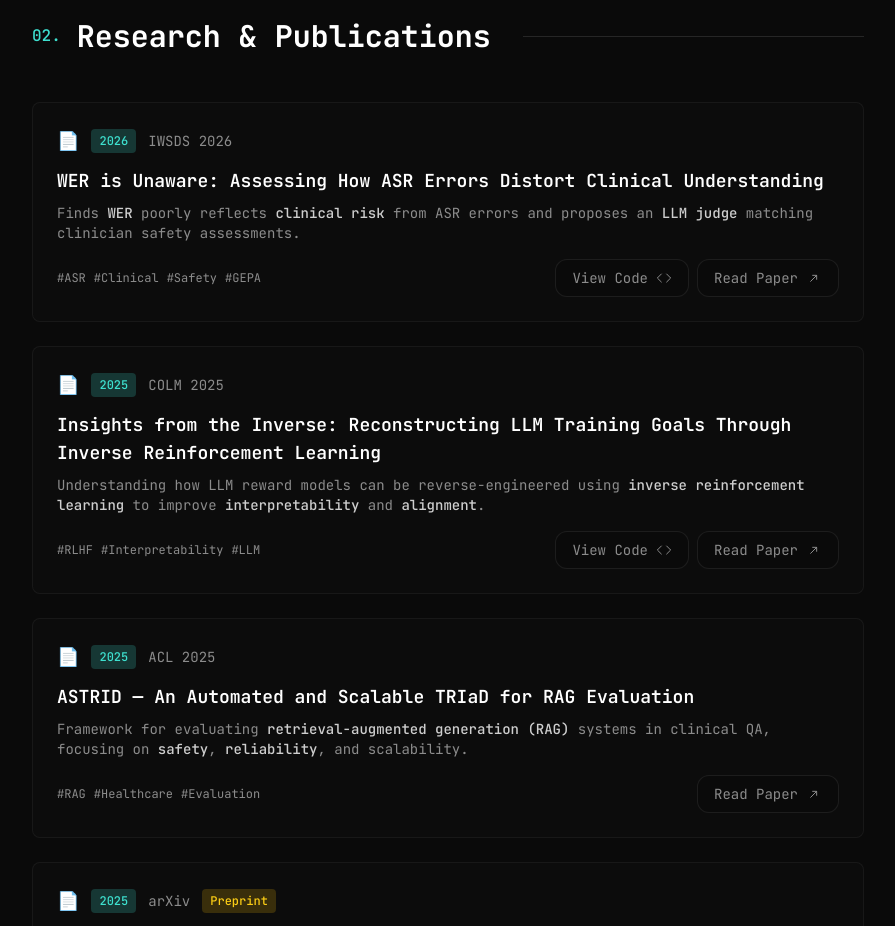
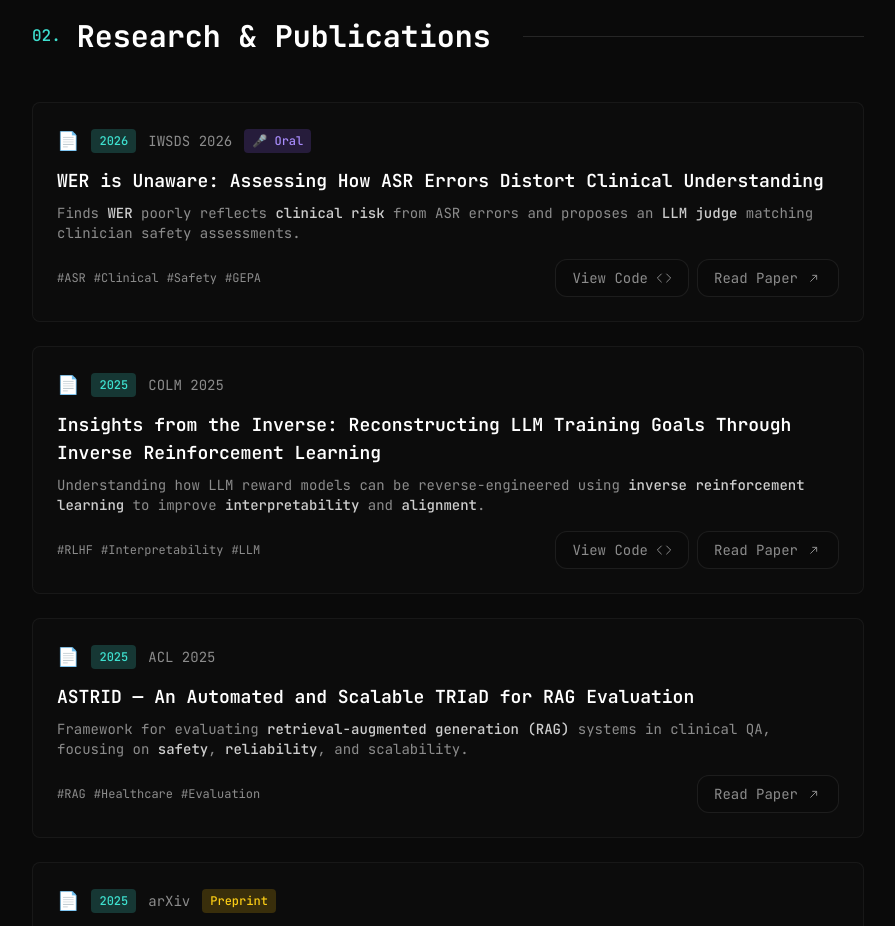
Before and after one commit to JaredJoss/jaredjoss.github.io, a React (Vite) app: page / in a window 1280 px wide. Shown: the part 1400-2326 px from the top of the page, without its empty margins (192-1087 px from the left). Built offline with nearby package versions, Linux system fonts and the light colour scheme; no server answers; the HTML template or start-up script is replaced by a standard one.

Commit message:
Add oral presentation badge to publications
Co-Authored-By: Jared Joselowitz <jaredjoss123@gmail.com>

```diff
--- a/src/pages/Index.tsx
+++ b/src/pages/Index.tsx
@@ -26,6 +26,7 @@ type Publication = {
   tags: string[];
   link: string;
   status: string;
+  presentation?: "Oral" | "Poster";
   codeLink?: string;
 };
 
@@ -43,6 +44,7 @@ const PUBLICATIONS: Publication[] = [
     tags: ["#ASR", "#Clinical", "#Safety", "#GEPA"],
     link: "https://arxiv.org/abs/2511.16544",
     status: "Published",
+    presentation: "Oral",
     codeLink: "https://github.com/Ufonia/wer-is-unaware",
   },
   {
@@ -366,6 +368,11 @@ const Index = () => {
                     Preprint
                   </span>
                 )}
+                {pub.presentation && (
+                  <span className="bg-violet-500/20 text-violet-400 text-xs px-2 py-1 rounded font-medium">
+                    🎤 {pub.presentation}
+                  </span>
+                )}
               </div>
 
               <h3 className="text-lg font-semibold mb-2 text-foreground">
```
